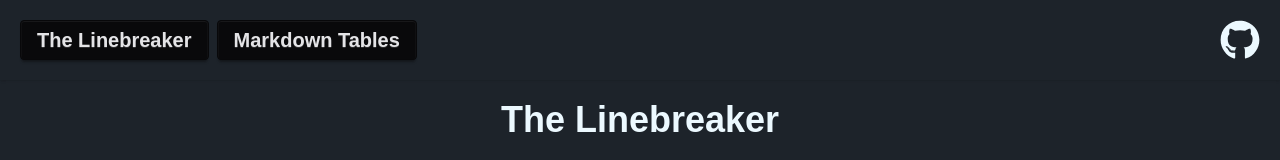
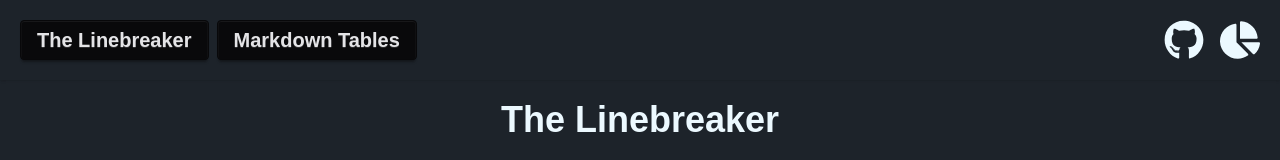
Before and after one commit to maamokun/linebreaker, a React (Vite) app: page / in a window 1280 px wide. Shown: the top 160 px of the page. Built offline with nearby package versions, Linux system fonts and the light colour scheme.

Commit message:
feat: analytics

```diff
--- a/index.html
+++ b/index.html
@@ -7,6 +7,23 @@
     <title>The Linebreaker</title>
   </head>
   <body>
+    <script src="https://cdn.mikn.dev/analytics/script" defer></script>
+    <script>
+      document.addEventListener('DOMContentLoaded', function() {
+        swetrix.init('sDcGqlguBK4D', {
+          apiURL: 'https://analytics.mikandev.tech/log',
+        })
+        swetrix.trackViews()
+      })
+    </script>
+
+    <noscript>
+      <img
+              src="https://analytics.mikandev.tech/log/noscript?pid=sDcGqlguBK4D"
+              alt=""
+              referrerpolicy="no-referrer-when-downgrade"
+      />
+    </noscript>
     <div id="root"></div>
     <script type="module" src="/src/main.tsx"></script>
   </body>
--- a/package.json
+++ b/package.json
@@ -15,6 +15,7 @@
 	},
 	"dependencies": {
 		"@fontsource-variable/noto-sans-jp": "^5.2.5",
+		"@swetrix/nextjs": "^1.0.1",
 		"@tailwindcss/vite": "^4.1.8",
 		"daisyui": "^5.0.43",
 		"react": "^19.1.0",
--- a/src/main.tsx
+++ b/src/main.tsx
@@ -7,7 +7,7 @@
 import Linebreaker from "./routes/index.tsx";
 import Tables from "./routes/tables.tsx";
 
-import { FaGithub } from "react-icons/fa";
+import { FaGithub, FaChartPie } from "react-icons/fa";
 
 createRoot(document.getElementById("root")!).render(
 	<StrictMode>
@@ -26,6 +26,7 @@
 						</button>
 					</NavLink>
 				</div>
+				<div className={"flex flex-row items-center gap-4"}>
 					<a
 						href="https://github.com/maamokun/linebreaker"
 						target="_blank"
@@ -33,6 +34,14 @@
 					>
 						<FaGithub className="w-10 h-10" />
 					</a>
+					<a
+						href="https://analytics.mikandev.com/projects/sDcGqlguBK4D"
+						target="_blank"
+						rel="noopener noreferrer"
+					>
+						<FaChartPie className="w-10 h-10" />
+					</a>
+				</div>
 			</div>
 			<Routes>
 				<Route path="/" element={<Linebreaker />} />
```
Also changed, not shown: 1 other file (tests, documents, lock files or other folders). Lines whose indentation alone changed are shown as unchanged.
